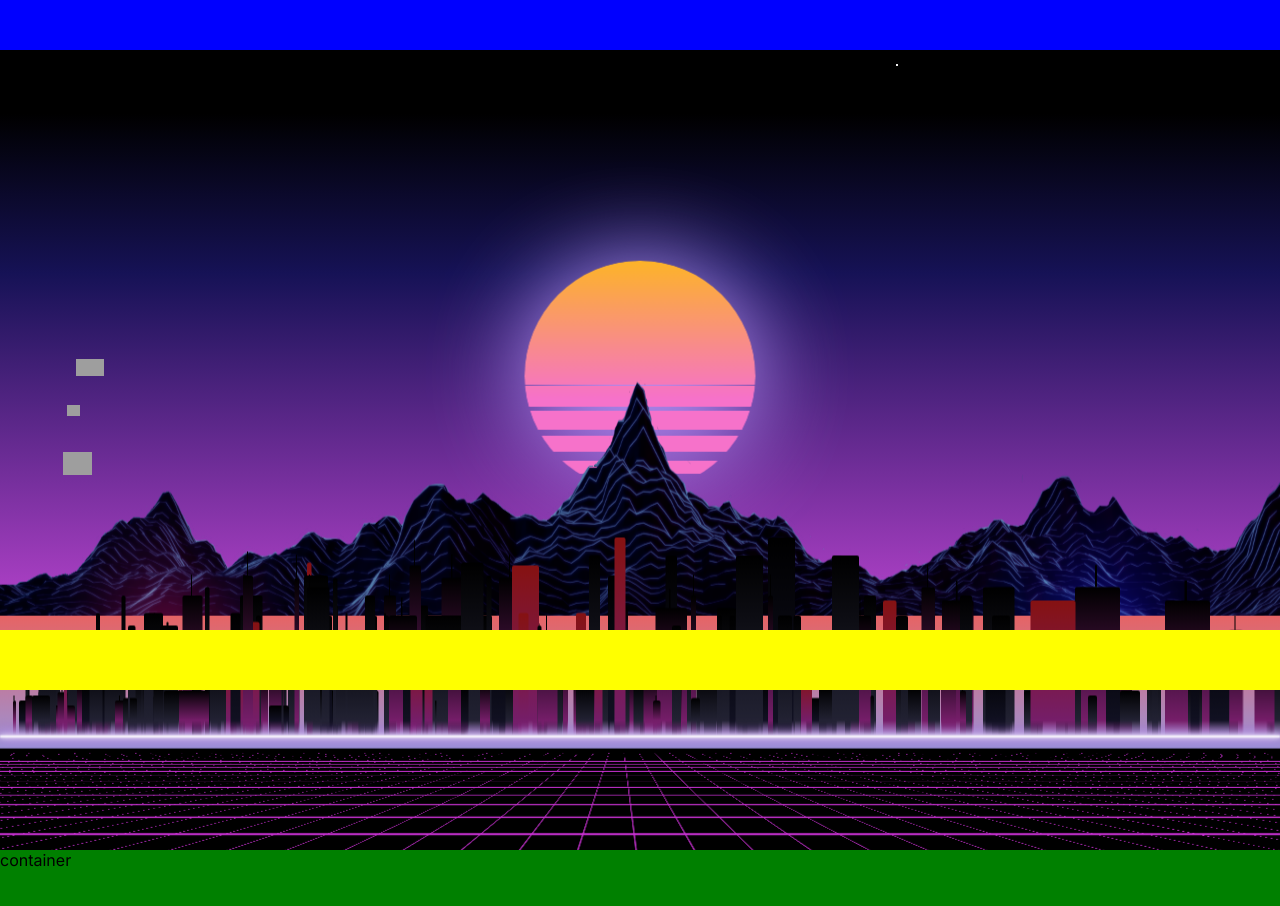
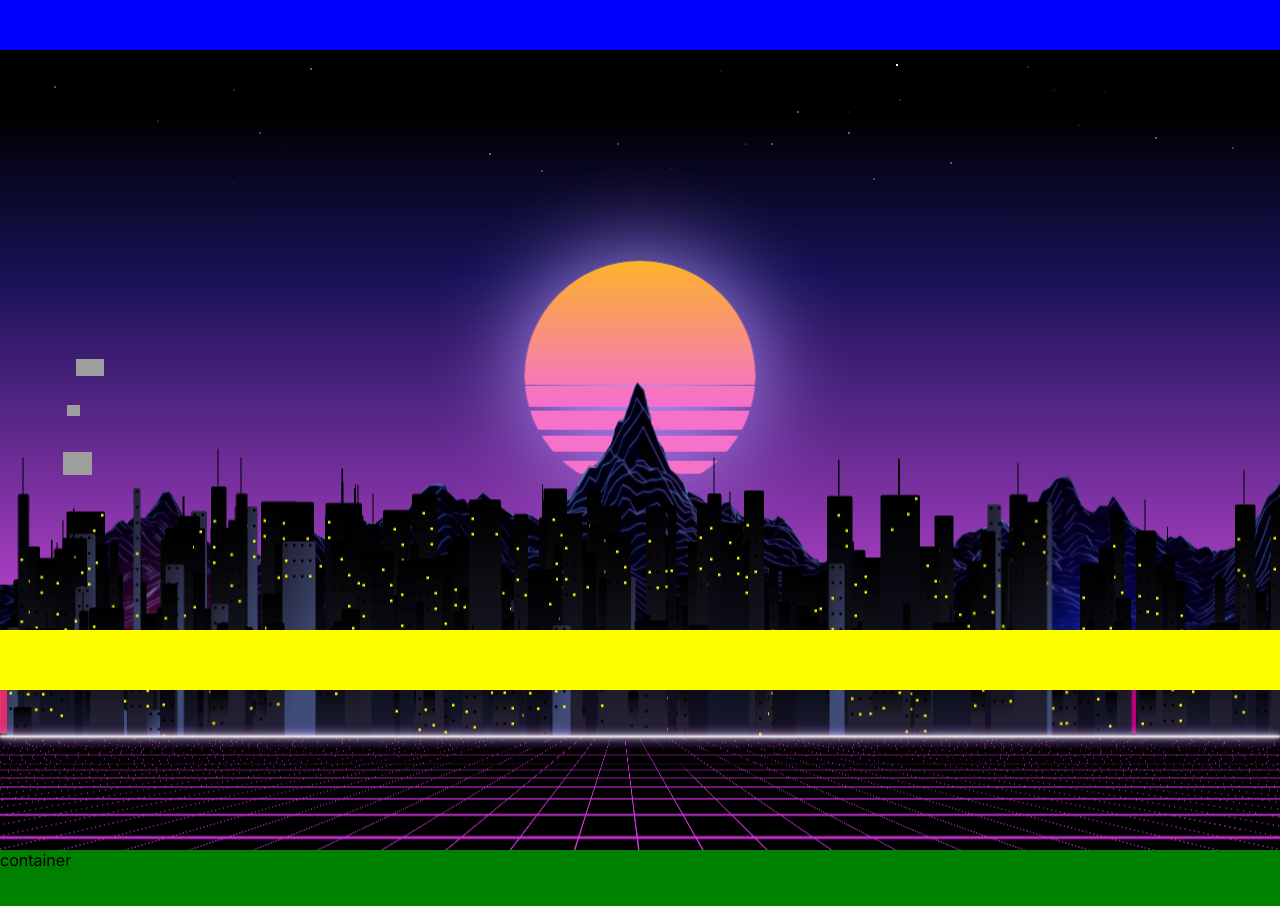
Before and after one commit to KFuczek/KF-site-SPA, a Next.js app: page / in a window 1280 px wide. Shown: the top 906 px of the page. Built offline with nearby package versions, Linux system fonts and the light colour scheme; grey boxes are pictures that could not be loaded.

Commit message:
feat/ generate town and stars

```diff
--- a/src/components/mainFullScreen/page.module.scss
+++ b/src/components/mainFullScreen/page.module.scss
@@ -72,7 +72,7 @@
   position: relative;
   width: 200vw;
   z-index: -8;
-  transform: translateZ(-9px) translateY(-490px) scale(1);
+  transform: translateZ(-10px) translateY(-490px) scale(1);
   bottom: 0;
 }
 
@@ -109,11 +109,14 @@
     content: "";
     display: block;
     width: 100%;
-    top: -50px;
     height: 150px;;
     position: relative;
     // background-image: linear-gradient(to top, black, black, black, #3e024b, #41056a, #520578, #640385, #770092, #9b0089, #b8007e, #ce1173, #e03168);
-    background: linear-gradient(#e66465, #9198e5);
+    //background: linear-gradient(#e66465, #9198e5);
+    background-repeat: no-repeat;
+    background: radial-gradient(circle at 50% 50%, black, #3e024b, #41056a, #520578, #640385, #770092, #9b0089, #b8007e, #ce1173, #e03168);
+
+    box-shadow: inset 0 1px 4px -3px white;
   }
 }
 
--- a/src/components/mainFullScreen/stars/page.module.scss
+++ b/src/components/mainFullScreen/stars/page.module.scss
@@ -8,15 +8,25 @@
   overflow: hidden;
 }
 
-.star {
+.shootingStar {
   position: absolute;
   width: 2px;
   height: 2px;
   background-color: #fff;
-  animation: falling-stars linear infinite;
+  animation: shooting-stars linear infinite;
 }
 
-@keyframes falling-stars {
+.normalStar {
+  position: absolute;
+  width: 2px;
+  height: 2px;
+  background-color: white;
+  border: 4px dotted #eeeeee;
+  border-radius: 50%;
+
+}
+
+@keyframes shooting-stars {
   0% {
     opacity: 1;
     transform: translateY(0);
@@ -27,31 +37,31 @@
   }
 }
 
-.star:nth-child(1) {
+.shootingStar:nth-child(1) {
   top: -10px;
   left: 20%;
   animation-duration: 2s;
 }
 
-.star:nth-child(2) {
+.shootingStar:nth-child(2) {
   top: -20px;
   left: 40%;
   animation-duration: 3s;
 }
 
-.star:nth-child(3) {
+.shootingStar:nth-child(3) {
   top: -30px;
   left: 60%;
   animation-duration: 4s;
 }
 
-.star:nth-child(4) {
+.shootingStar:nth-child(4) {
   top: -40px;
   left: 80%;
   animation-duration: 5s;
 }
 
-.star:nth-child(5) {
+.shootingStar:nth-child(5) {
   top: -50px;
   left: 90%;
   animation-duration: 6s;
--- a/src/components/mainFullScreen/stars/page.tsx
+++ b/src/components/mainFullScreen/stars/page.tsx
@@ -1,15 +1,65 @@
 'use client';
 import styles from './page.module.scss';
+import { generateRandomInteger } from '../../../helpers/maths-helper';
 
 export default function Stars() {
+  const amountOfStars = generateRandomInteger(50, 100);
+  const stars = createStars(amountOfStars);
+
   return (
     <div className={styles.sky}>
-      <div className={styles.star}></div>
-      <div className={styles.star}></div>
-      <div className={styles.star}></div>
-      <div className={styles.star}></div>
-      <div className={styles.star}></div>
-      <div className={styles.star}></div>
+      <div className={styles.shootingStar} />
+      <div className={styles.shootingStar} />
+      <div className={styles.shootingStar} />
+      <div className={styles.shootingStar} />
+      <div className={styles.shootingStar} />
+      <div className={styles.shootingStar} />
+      {...stars}
     </div>
   );
 }
+
+const createStars = (amountOfStars): JSX.Element[] => {
+  const starColours = ['yellow', 'lightblue', 'white', '#f7ea8a'];
+  const starsArray = [];
+  for (let i = 0; i < amountOfStars; i++) {
+    const topPosition = generateRandomInteger(1, 70);
+    let leftPosition = generateRandomInteger(1, 50);
+    const scale = generateRandomInteger(1, 10) / 50;
+    const rColour = generateRandomInteger(0, 3);
+    leftPosition += +generateRandomInteger(1, 50);
+    const star = createRandomStars(
+      starColours[rColour],
+      topPosition,
+      leftPosition,
+      scale
+    );
+    starsArray.push(star);
+  }
+  return starsArray;
+};
+
+function createRandomStars(
+  starColor: string,
+  topPosition: number,
+  leftPosition: number,
+  scale: number
+): JSX.Element {
+  const type1 = !(topPosition % 6) && 4;
+  const type2 = !(topPosition % 5) && 2;
+  const type3 = !(topPosition % 4) && 6;
+  const type4 = !(topPosition % 3) && 8;
+  const delay = type1 || type2 || type3 || type4;
+  const blinkingPeriod = generateRandomInteger(1, 3);
+
+  const generatedStyle = {
+    backgroundColor: starColor,
+    top: `${topPosition}%`,
+    left: `${leftPosition}%`,
+    transform: `scale(${scale})`
+  };
+
+  return <div className={styles.normalStar} style={generatedStyle} />;
+
+  // drawnStar.style.animation= type4 && `twinkle ${blinkingPeriod}s linear ${delay}s infinite`;
+}
--- a/src/components/mainFullScreen/town/page.module.scss
+++ b/src/components/mainFullScreen/town/page.module.scss
@@ -20,20 +20,22 @@
   height: 100%;
   bottom: 0;
   border-radius: 4px 4px 0 0;
-  background-image: linear-gradient(0deg, rgba(17, 17, 34, 0), #112 30px, #000);
+  background-image: linear-gradient(0deg, #111115, #112 30px, #000);
+
 
   &:nth-child( odd ) {
-    background-image: linear-gradient(0deg, rgba(24, 24, 42, 0), #223 30px, #000);
+    background-image: linear-gradient(0deg, #12161e, #223 30px, #000);
   }
 
   &:nth-child(6n) {
-    background-image: linear-gradient(0deg, rgba(24, 24, 42, 0), #751e69 30px, #861212)
+    // background-image: linear-gradient(0deg, rgba(24, 24, 42, 0), #751e69 30px, #861212)
+    background: linear-gradient(112.1deg, #222032, rgb(63, 76, 119) 70.2%);
   }
 
   &:nth-child( 4n ) {
-    background-image: linear-gradient(0deg, rgba(24, 24, 42, 0), #751e69 30px, #000);
+    background-image: linear-gradient(0deg, #19202f, #15172a 30px, #000);
 
-    &:after {
+    &:before {
       content: "";
       position: absolute;
       left: 50%;
@@ -46,3 +48,25 @@
     }
   }
 }
+
+.window {
+  width: 5px;
+  height: 5px;
+  background-color: yellow;
+  margin: 5px;
+  position: relative;
+}
+
+.windowBlack {
+  background-color: black;
+}
+
+.windowsContainer {
+  height: 100%;
+  width: 100%;
+  overflow: hidden;
+  display: grid;
+  grid-template-columns: repeat(auto-fill, 10px);
+  grid-auto-rows: 25px;
+  grid-gap: 6px;
+}
--- a/src/components/mainFullScreen/town/page.tsx
+++ b/src/components/mainFullScreen/town/page.tsx
@@ -1,309 +1,65 @@
 import styles from './page.module.scss';
 import { shuffle } from '../../../helpers/array-helpers';
 import { ReactNode } from 'react';
+import { generateRandomNumber } from '../../../helpers/maths-helper';
 
 export default function Town() {
-  const generateTown = (
+  const generateTown2 = (
     widthRatio = 1,
     heightRatio = 1,
     leftRatio = 0
   ): HTMLElement[] => {
-    // eslint-disable-next-line @typescript-eslint/no-unsafe-member-access
-    return (
-      <>
+    const scySkrapers = [];
+    for (let i = 0; i < 50; i++) {
+      const randomLeft = generateRandomNumber(0, 5);
+      const randomHeight = generateRandomNumber(10, 50);
+      const randomWidth = generateRandomNumber(1, 4);
+      scySkrapers.push(
         <div
           style={{
-            left: `calc(1.0% * ${leftRatio})`,
-            height: `calc(20% * ${heightRatio})`,
-            width: `calc(6.0px * ${widthRatio})`
+            left: `calc(${randomLeft}% * ${leftRatio})`,
+            height: `calc(${randomHeight}% * ${heightRatio})`,
+            width: `calc(${randomWidth}px * ${widthRatio})`
           }}
           className={styles.retroBuilding}
-        />
-        <div
-          style={{
-            left: `calc(2.0% * ${leftRatio})`,
-            height: `calc(50% * ${heightRatio})`,
-            width: `calc(7px * ${widthRatio})`
-          }}
-          className={styles.retroBuilding}
-        />
-        <div
-          style={{
-            left: `calc(3.0% * ${leftRatio})`,
-            height: `calc(25% * ${heightRatio})`,
-            width: `calc(4.0px * ${widthRatio})`
-          }}
-          className={styles.retroBuilding}
-        />
-        <div
-          style={{
-            left: `calc(4.0% * ${leftRatio})`,
-            height: `calc(30% * ${heightRatio})`,
-            width: `calc(6.0px * ${widthRatio})`
-          }}
-          className={styles.retroBuilding}
-        />
-        <div
-          style={{
-            left: `calc(5.0% * ${leftRatio})`,
-            height: `calc(55% * ${heightRatio})`,
-            width: `calc(6.0px * ${widthRatio})`
-          }}
-          className={`${styles.retroBuilding}`}
-        />
-        <div
-          style={{
-            left: `calc(6.0% * ${leftRatio})`,
-            height: `calc(20% * ${heightRatio})`,
-            width: `calc(4.0px * ${widthRatio})`
-          }}
-          className={styles.retroBuilding}
-        />
-        <div
-          style={{
-            left: `calc(7.5% * ${leftRatio})`,
-            height: `calc(70% * ${heightRatio})`,
-            width: `calc(7.5px * ${widthRatio})`
-          }}
-          className={styles.retroBuilding}
-        />
-        <div
-          style={{
-            left: `calc(8.0% * ${leftRatio})`,
-            height: `calc(30% * ${heightRatio})`,
-            width: `calc(4.0px * ${widthRatio})`
-          }}
-          className={styles.retroBuilding}
-        />
-        <div
-          style={{
-            left: `calc(9.5% * ${leftRatio})`,
-            height: `calc(80% * ${heightRatio})`,
-            width: `calc(8.0px * ${widthRatio})`
-          }}
-          className={`${styles.retroBuilding}`}
-        />
-        <div
-          style={{
-            left: `calc(10.0% * ${leftRatio})`,
-            height: `calc(60% * ${heightRatio})`,
-            width: `calc(4.0px * ${widthRatio})`
-          }}
-          className={styles.retroBuilding}
-        />
-        <div
-          style={{
-            left: `calc(11.0% * ${leftRatio})`,
-            height: `calc(40% * ${heightRatio})`,
-            width: `calc(4.0px * ${widthRatio})`
-          }}
-          className={styles.retroBuilding}
-        />
-        <div
-          style={{
-            left: `calc(12.0% * ${leftRatio})`,
-            height: `calc(70% * ${heightRatio})`,
-            width: `calc(4.0px * ${widthRatio})`
-          }}
-          className={styles.retroBuilding}
-        />
-        <div
-          style={{
-            left: `calc(13.0% * ${leftRatio})`,
-            height: `calc(65% * ${heightRatio})`,
-            width: `calc(4.0px * ${widthRatio})`
-          }}
-          className={`${styles.retroBuilding}`}
-        />
-        <div
-          style={{
-            left: `calc(14.0% * ${leftRatio})`,
-            height: `calc(40% * ${heightRatio})`,
-            width: `calc(6.0px * ${widthRatio})`
-          }}
-          className={styles.retroBuilding}
-        />
-        <div
-          style={{
-            left: `calc(15.0% * ${leftRatio})`,
-            height: `calc(60% * ${heightRatio})`,
-            width: `calc(4.0px * ${widthRatio})`
-          }}
-          className={styles.retroBuilding}
-        />
-        <div
-          style={{
-            left: `calc(16.0% * ${leftRatio})`,
-            height: `calc(85% * ${heightRatio})`,
-            width: `calc(9.0px * ${widthRatio})`
-          }}
-          className={`${styles.retroBuilding}`}
-        />
-        <div
-          style={{
-            left: `calc(17.0% * ${leftRatio})`,
-            height: `calc(40% * ${heightRatio})`,
-            width: `calc(6.0px * ${widthRatio})`
-          }}
-          className={styles.retroBuilding}
-        />
-        <div
-          style={{
-            left: `calc(18.0% * ${leftRatio})`,
-            height: `calc(25% * ${heightRatio})`,
-            width: `calc(6.0px * ${widthRatio})`
-          }}
-          className={styles.retroBuilding}
-        />
-        <div
-          style={{
-            left: `calc(19.0% * ${leftRatio})`,
-            height: `calc(80% * ${heightRatio})`,
-            width: `calc(4.0px * ${widthRatio})`
-          }}
-          className={styles.retroBuilding}
-        />
-        <div
-          style={{
-            left: `calc(20.0% * ${leftRatio})`,
-            height: `calc(32% * ${heightRatio})`,
-            width: `calc(5.0px * ${widthRatio})`
-          }}
-          className={styles.retroBuilding}
-        />
-        <div
-          style={{
-            left: `calc(21.0% * ${leftRatio})`,
-            height: `calc(55% * ${heightRatio})`,
-            width: `calc(3.0px * ${widthRatio})`
-          }}
-          className={`${styles.retroBuilding}`}
-        />
-        <div
-          style={{
-            left: `calc(22.0% * ${leftRatio})`,
-            height: `calc(45% * ${heightRatio})`,
-            width: `calc(4.0px * ${widthRatio})`
-          }}
-          className={styles.retroBuilding}
-        />
-        <div
-          style={{
-            left: `calc(23.0% * ${leftRatio})`,
-            height: `calc(90% * ${heightRatio})`,
-            width: `calc(9.0px * ${widthRatio})`
-          }}
-          className={styles.retroBuilding}
-        />
-        <div
-          style={{
-            left: `calc(24.0% * ${leftRatio})`,
-            height: `calc(99% * ${heightRatio})`,
-            width: `calc(9.0px * ${widthRatio})`
-          }}
-          className={`${styles.retroBuilding}`}
-        />
-        <div
-          style={{
-            left: `calc(25.0% * ${leftRatio})`,
-            height: `calc(30% * ${heightRatio})`,
-            width: `calc(4.0px * ${widthRatio})`
-          }}
-          className={styles.retroBuilding}
-        />
-        <div
-          style={{
-            left: `calc(26% * ${leftRatio})`,
-            height: `calc(90% * ${heightRatio})`,
-            width: `calc(9.0px * ${widthRatio})`
-          }}
-          className={styles.retroBuilding}
-        />
-        <div
-          style={{
-            left: `calc(27.0% * ${leftRatio})`,
-            height: `calc(70% * ${heightRatio})`,
-            width: `calc(4.0px * ${widthRatio})`
-          }}
-          className={styles.retroBuilding}
-        />
-        <div
-          style={{
-            left: `calc(28.0% * ${leftRatio})`,
-            height: `calc(60% * ${heightRatio})`,
-            width: `calc(4.0px * ${widthRatio})`
-          }}
-          className={styles.retroBuilding}
-        />
-        <div
-          style={{
-            left: `calc(29.0% * ${leftRatio})`,
-            height: `calc(40% * ${heightRatio})`,
-            width: `calc(4.0px * ${widthRatio})`
-          }}
-          className={styles.retroBuilding}
-        />
-        <div
-          style={{
-            left: `calc(30.0% * ${leftRatio})`,
-            height: `calc(70% * ${heightRatio})`,
-            width: `calc(4.0px * ${widthRatio})`
-          }}
-          className={`${styles.retroBuilding}`}
-        />
-        <div
-          style={{
-            left: `calc(31.0% * ${leftRatio})`,
-            height: `calc(60% * ${heightRatio})`,
-            width: `calc(6.0px * ${widthRatio})`
-          }}
-          className={`${styles.retroBuilding}`}
-        />
-        <div
-          style={{
-            left: `calc(32.0% * ${leftRatio})`,
-            height: `calc(50% * ${heightRatio})`,
-            width: `calc(6.0px * ${widthRatio})`
-          }}
-          className={styles.retroBuilding}
-        />
-        <div
-          style={{
-            left: `calc(33.0% * ${leftRatio})`,
-            height: `calc(30% * ${heightRatio})`,
-            width: `calc(4.0px * ${widthRatio})`
-          }}
-          className={styles.retroBuilding}
-        />
-        <div
-          style={{
-            left: `calc(34.0% * ${leftRatio})`,
-            height: `calc(20% * ${heightRatio})`,
-            width: `calc(3.0px * ${widthRatio})`
-          }}
-          className={styles.retroBuilding}
-        />
-        <div
-          style={{
-            left: `calc(35.0% * ${leftRatio})`,
-            height: `calc(35% * ${heightRatio})`,
-            width: `calc(4.0px * ${widthRatio})`
-          }}
-          className={styles.retroBuilding}
-        />
-      </>
-    ).props?.children as HTMLElement[];
+        >
+          <div className={styles.windowsContainer}>
+            <div className={`${styles.window} ${styles.windowBlack}`} />
+            <div className={`${styles.window} ${styles.windowBlack}`} />
+            <div className={`${styles.window} ${styles.windowBlack}`} />
+            <div className={`${styles.window} ${styles.windowBlack}`} />
+            <div className={`${styles.window}`} />
+            <div className={`${styles.window} ${styles.windowBlack}`} />
+            <div className={`${styles.window} ${styles.windowBlack}`} />
+            <div className={`${styles.window} ${styles.windowBlack}`} />
+            <div className={`${styles.window}`} />
+            <div className={`${styles.window} ${styles.windowBlack}`} />
+            <div className={`${styles.window} ${styles.windowBlack}`} />
+            <div className={`${styles.window}`} />
+          </div>
+        </div>
+      );
+    }
+
+    // eslint-disable-next-line @typescript-eslint/no-unsafe-member-access
+    return (<>{...scySkrapers}</>).props?.children as HTMLElement[];
   };
 
   const drawTowns = () => {
     const towns = [
-      ...generateTown(1, 0.7, 1),
-      ...generateTown(2.5, 0.8, 2),
-      ...generateTown(3, 0.6, 3),
-      ...generateTown(5, 0.7, 1.5),
-      ...generateTown(6, 0.8, 2.5),
-      ...generateTown(7, 0.6, 3.2),
-      ...generateTown(10, 0.6, 3.5)
+      ...generateTown2(13, 1, 6),
+
+      ...generateTown2(20, 2, 10),
+      ...generateTown2(13, 1, 12),
+      ...generateTown2(20, 2, 14),
+      ...generateTown2(13, 1, 16),
+      ...generateTown2(13, 2, 18),
+      ...generateTown2(20, 1, 20),
+      ...generateTown2(13, 2, 21),
+      ...generateTown2(20, 1, 22),
+      ...generateTown2(13, 2, 23),
+      ...generateTown2(20, 1, 24),
+      ...generateTown2(13, 2, 25)
     ] as HTMLElement[];
     const randomSortedBuildings = shuffle<HTMLElement>(towns);
 
--- a/src/helpers/maths-helper.ts
+++ b/src/helpers/maths-helper.ts
@@ -1,3 +1,11 @@
 export const isOdd = (num: number): boolean => {
   return !!(num % 2); // for test
 };
+
+export const generateRandomNumber = (min: number, max: number): number => {
+  return Math.random() * (max - min) + min;
+};
+
+export const generateRandomInteger = (min: number, max: number): number => {
+  return Math.floor(Math.random() * (max - min) + 1) + min;
+};
```
